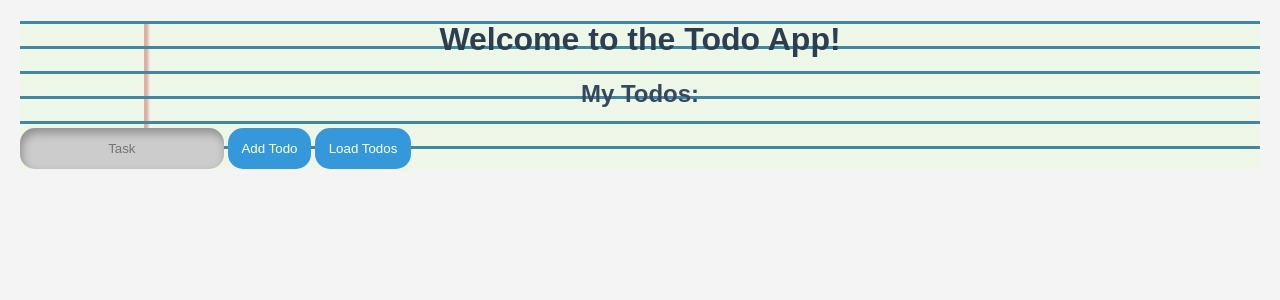
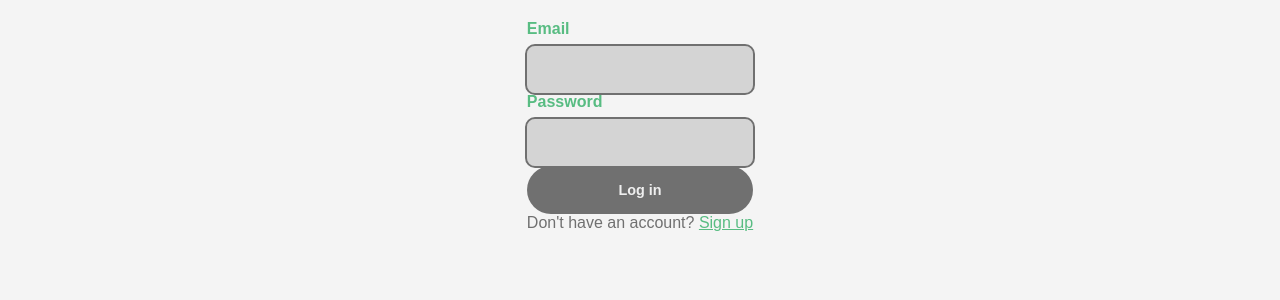
Before and after one commit to YousefIbrahim528/todo-app, a Flask app: page / in a window 1280 px wide. Shown: the top 300 px of the page. Run offline with Flask 3, Linux system fonts and the light colour scheme.

Commit message:
Add initial login and signup frontend pages with form event listeners
- Created login.html and signup.html templates with their CSS
- Added basic JS to attach submit listeners for login and signup forms
- Prepared structure for authentication flow (logic to be implemented later)

```diff
--- a/app/server.py
+++ b/app/server.py
@@ -13,8 +13,22 @@ mongo_uri = os.getenv('MONGO_URI', 'mongodb://root:pass@localhost:27017/prod-db?
 client = MongoClient(mongo_uri)
 db = client['prod-db']
 todos = db.todos
+users = db.users
+
+
+
+
+
 
 @app.route('/')
+def login_page():
+    return render_template('login.html')
+
+
+def signup_page():
+    return render_template('signup.html')
+
+@app.route('/index')
 def index():
     return render_template('index.html')
 
--- a/app/static/script.js
+++ b/app/static/script.js
@@ -1,3 +1,9 @@
+
+
+
+            document.getElementById("login").addEventListener('submit', login);
+            document.getElementById("signup").addEventListener('submit', signup);
+
             function loadTodos() {
                 document.getElementById("todo-list").innerHTML = "";
                 fetch('/todos')
--- a/app/static/style.css
+++ b/app/static/style.css
@@ -141,3 +141,82 @@ ul#todo-list li.completed {
   background-repeat: repeat, no-repeat;
   /* Add your background pattern here */
 }
+
+
+
+/* From Uiverse.io by bociKond */
+.form {
+  --bg-light: #efefef;
+  --bg-dark: #707070;
+  --clr: #58bc82;
+  --clr-alpha: #9c9c9c60;
+  display: flex;
+  flex-direction: column;
+  align-items: center;
+  gap: 1rem;
+  width: 100%;
+  max-width: 300px;
+
+  margin: 0 auto; /* center the container */
+}
+
+.form .input-span {
+  width: 100%;
+  display: flex;
+  flex-direction: column;
+  gap: 0.5rem;
+}
+
+.form input[type="email"],
+.form input[type="password"] {
+  border-radius: 0.5rem;
+  padding: 1rem 0.75rem;
+  width: 100%;
+  border: none;
+  display: flex;
+  align-items: center;
+  gap: 0.5rem;
+  background-color: var(--clr-alpha);
+  outline: 2px solid var(--bg-dark);
+}
+
+.form input[type="email"]:focus,
+.form input[type="password"]:focus {
+  outline: 2px solid var(--clr);
+}
+
+.label {
+  align-self: flex-start;
+  color: var(--clr);
+  font-weight: 600;
+}
+
+.form .submit {
+  padding: 1rem 0.75rem;
+  width: 100%;
+  display: flex;
+  align-items: center;
+  gap: 0.5rem;
+  border-radius: 3rem;
+  background-color: var(--bg-dark);
+  color: var(--bg-light);
+  border: none;
+  cursor: pointer;
+  transition: all 300ms;
+  font-weight: 600;
+  font-size: 0.9rem;
+}
+
+.form .submit:hover {
+  background-color: var(--clr);
+  color: var(--bg-dark);
+}
+
+.span {
+  text-decoration: none;
+  color: var(--bg-dark);
+}
+
+.span a {
+  color: var(--clr);
+}
--- a/app/templates/index.html
+++ b/app/templates/index.html
@@ -16,6 +16,7 @@
 
         </ul>
         <input type="text" id="todo" autocomplete="off" name="task" class="input" placeholder="Task">
+
         <button class="button" id="add-todo" onclick="addTodo()">Add Todo</button>
         <button class="button" id="load-todos" onclick="loadTodos()">Load Todos</button>
 
--- /dev/null
+++ b/app/templates/login.html
@@ -0,0 +1,32 @@
+<html lang="en">
+
+<head>
+    <meta charset="UTF-8">
+    <meta name="viewport" content="width=device-width, initial-scale=1.0">
+    <title>Todo App</title>
+    <link rel="stylesheet" href="{{ url_for('static', filename='style.css') }}">
+</head>
+
+
+<body>
+    <div class="form">
+
+    <form id="login" action="/login" method="post">
+        <span class="input-span">
+            <label for="email" class="label">Email</label>
+            <input type="email" name="email" id="email" /></span>
+        <span class="input-span">
+            <label for="password" class="label">Password</label>
+            <input type="password" name="password" id="password" /></span>
+
+        <input class="submit" type="submit" value="Log in" />
+        <span class="span">Don't have an account? <a href="#">Sign up</a></span>
+    </form>
+
+    </div>
+
+
+<script src="{{ url_for('static', filename='script.js') }}"></script>
+</body>
+
+</html>
```
Also changed, not shown: app/templates/signup.html (added, +36 -0 lines).
